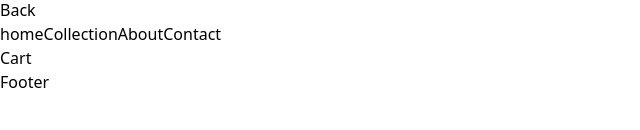
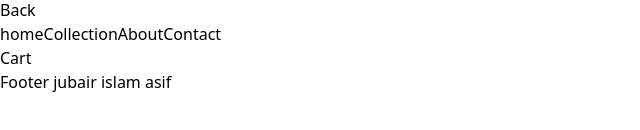
Before and after one commit to JobairIslam/buysmart-ecommerce-mern, a React (Vite) app in the folder frontend/: page /cart in a window 1280 px wide. Shown: the part 472-602 px from the top of the page, without its empty margins (0-640 px from the left). Built offline with nearby package versions, Linux system fonts and the light colour scheme.

Commit message:
Hero component2

```diff
--- a/frontend/src/components/Footer.jsx
+++ b/frontend/src/components/Footer.jsx
@@ -4,7 +4,7 @@ const Footer = () => {
   return (
     <div className="w-full bg-white">
       <div className="max-w-7xl mx-auto px-4 sm:px-6 lg:px-8">
-        <div>Footer</div>
+        <div>Footer jubair islam asif</div>
       </div>
     </div>
   )
```
